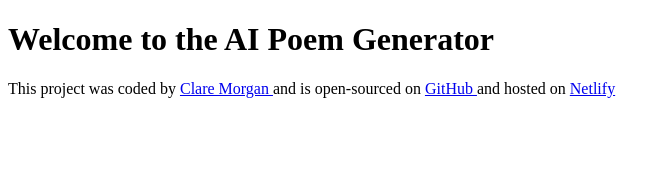
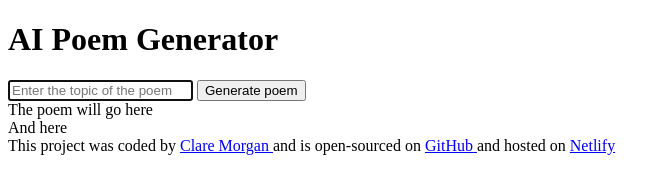
Before and after one commit to ClareMorgan/ai-poem-generator, a plain HTML site: page index.html in a window 1280 px wide. Shown: the whole page, without its empty margins (0-670 px from the left). Drawn offline with Linux system fonts and the light colour scheme.

Commit message:
Added the basic HTML structure

```diff
--- a/index.html
+++ b/index.html
@@ -7,7 +7,26 @@
     <title>AI Poem Generator</title>
   </head>
   <body>
-    <h1>Welcome to the AI Poem Generator</h1>
+    <header>
+      <h1>AI Poem Generator</h1>
+    </header>
+    <main>
+      <form>
+        <input
+          type="text"
+          placeholder="Enter the topic of the poem"
+          autofocus
+          required
+          autocomplete="off"
+        />
+        <input type="submit" value="Generate poem" />
+      </form>
+      <div>
+        The poem will go here
+        <br />
+        And here
+      </div>
+    </main>
     <footer>
       This project was coded by
       <a href="https://github.com/ClareMorgan" target="_blank">
```
